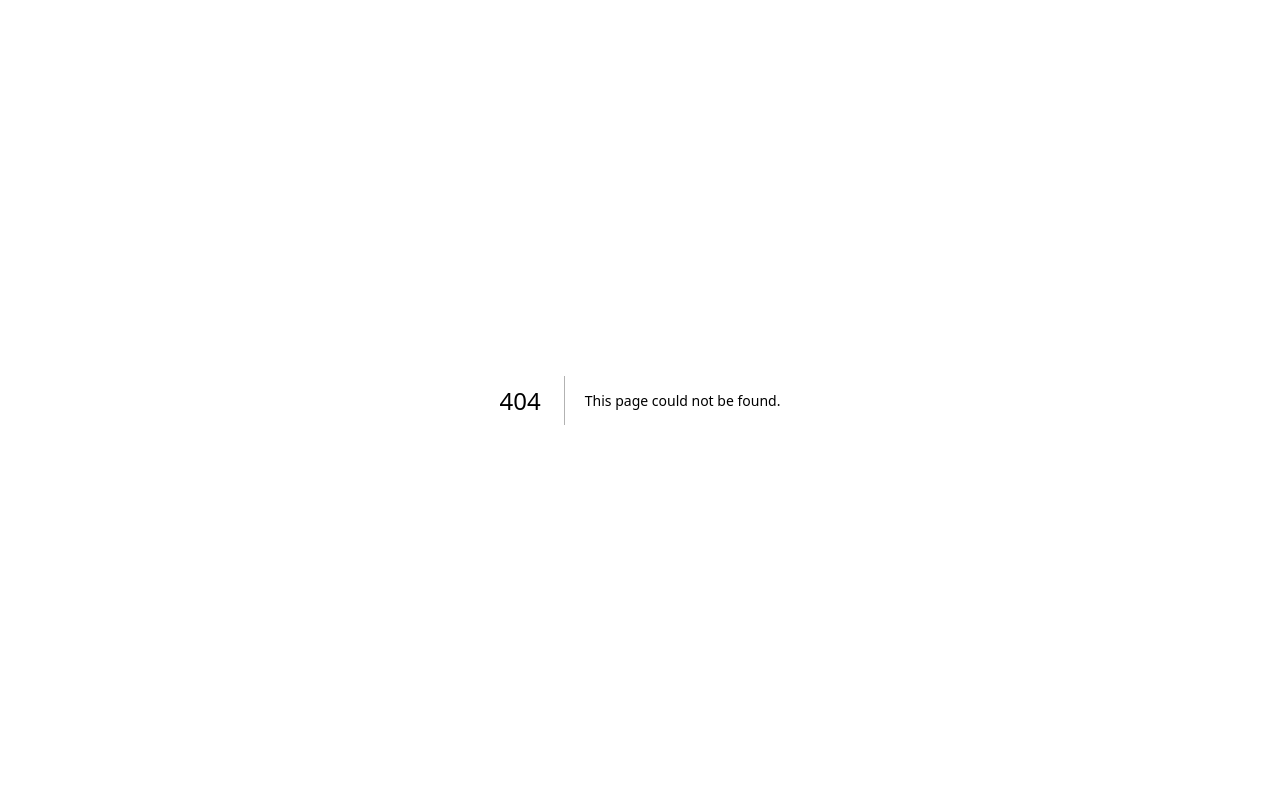
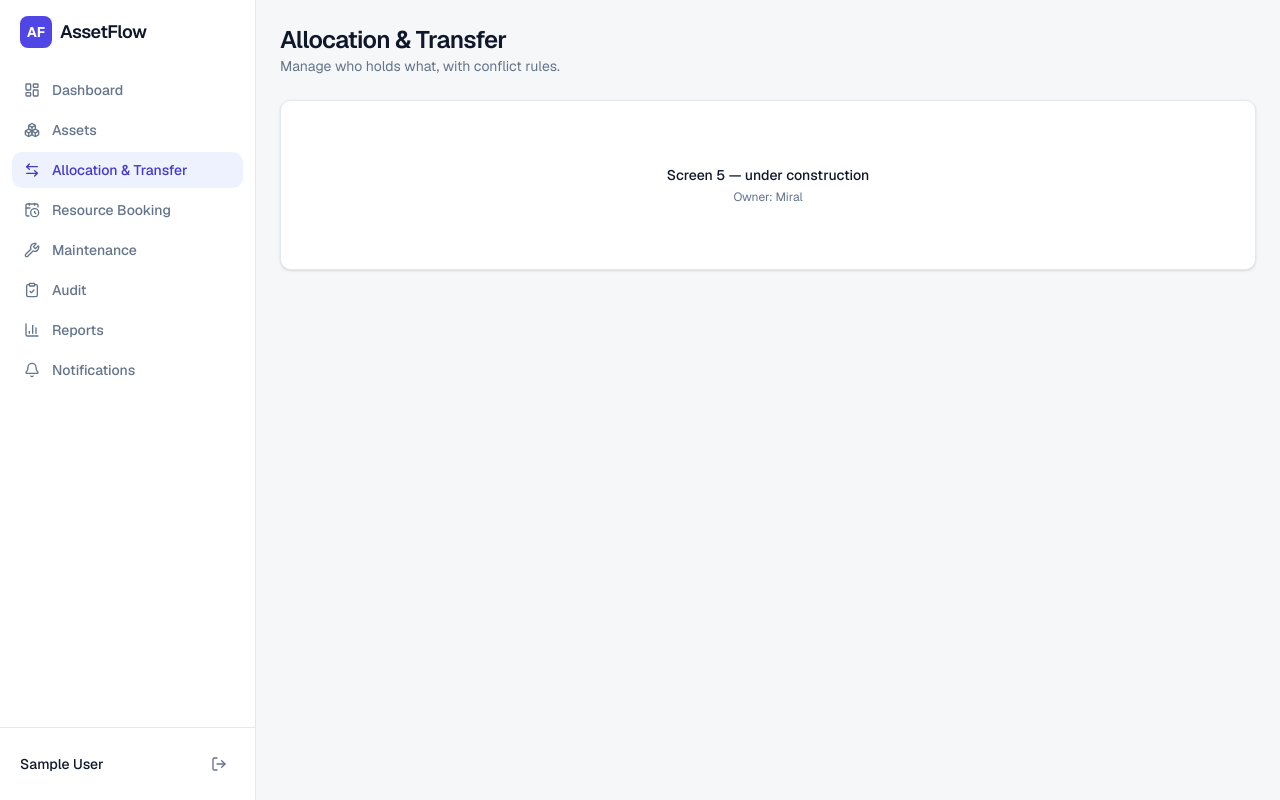
Before and after one commit to kuntardivyang/assetflow, a Next.js app: page /allocation in a window 1280 px wide. Before the commit this address had no page. Built offline with nearby package versions, Linux system fonts and the light colour scheme; no server answers; sample sign-in values are in the browser's storage.

Commit message:
feat: screen placeholders for team to build on

```diff
--- /dev/null
+++ b/app/(app)/allocation/page.tsx
@@ -0,0 +1,12 @@
+import { PageStub } from "@/components/PageStub";
+
+export default function Page() {
+  return (
+    <PageStub
+      title="Allocation & Transfer"
+      screen={5}
+      owner="Miral"
+      description="Manage who holds what, with conflict rules."
+    />
+  );
+}
--- /dev/null
+++ b/app/(app)/assets/page.tsx
@@ -0,0 +1,12 @@
+import { PageStub } from "@/components/PageStub";
+
+export default function Page() {
+  return (
+    <PageStub
+      title="Assets"
+      screen={4}
+      owner="Vishvam"
+      description="Register, search, and track assets centrally."
+    />
+  );
+}
--- /dev/null
+++ b/app/(app)/audit/page.tsx
@@ -0,0 +1,12 @@
+import { PageStub } from "@/components/PageStub";
+
+export default function Page() {
+  return (
+    <PageStub
+      title="Audit"
+      screen={8}
+      owner="Miral"
+      description="Run structured verification cycles."
+    />
+  );
+}
--- /dev/null
+++ b/app/(app)/booking/page.tsx
@@ -0,0 +1,12 @@
+import { PageStub } from "@/components/PageStub";
+
+export default function Page() {
+  return (
+    <PageStub
+      title="Resource Booking"
+      screen={6}
+      owner="Vishvam"
+      description="Time-slot booking of shared resources."
+    />
+  );
+}
--- /dev/null
+++ b/app/(app)/maintenance/page.tsx
@@ -0,0 +1,12 @@
+import { PageStub } from "@/components/PageStub";
+
+export default function Page() {
+  return (
+    <PageStub
+      title="Maintenance"
+      screen={7}
+      owner="Divyang"
+      description="Route repairs through an approval workflow."
+    />
+  );
+}
--- /dev/null
+++ b/app/(app)/notifications/page.tsx
@@ -0,0 +1,12 @@
+import { PageStub } from "@/components/PageStub";
+
+export default function Page() {
+  return (
+    <PageStub
+      title="Notifications"
+      screen={10}
+      owner="Divyang"
+      description="Activity logs and notifications."
+    />
+  );
+}
--- /dev/null
+++ b/app/(app)/organization/page.tsx
@@ -0,0 +1,12 @@
+import { PageStub } from "@/components/PageStub";
+
+export default function Page() {
+  return (
+    <PageStub
+      title="Organization Setup"
+      screen={3}
+      owner="Vishvam"
+      description="Departments, categories, and the employee directory."
+    />
+  );
+}
--- /dev/null
+++ b/app/(app)/reports/page.tsx
@@ -0,0 +1,12 @@
+import { PageStub } from "@/components/PageStub";
+
+export default function Page() {
+  return (
+    <PageStub
+      title="Reports & Analytics"
+      screen={9}
+      owner="Miral"
+      description="Actionable operational insight."
+    />
+  );
+}
```
